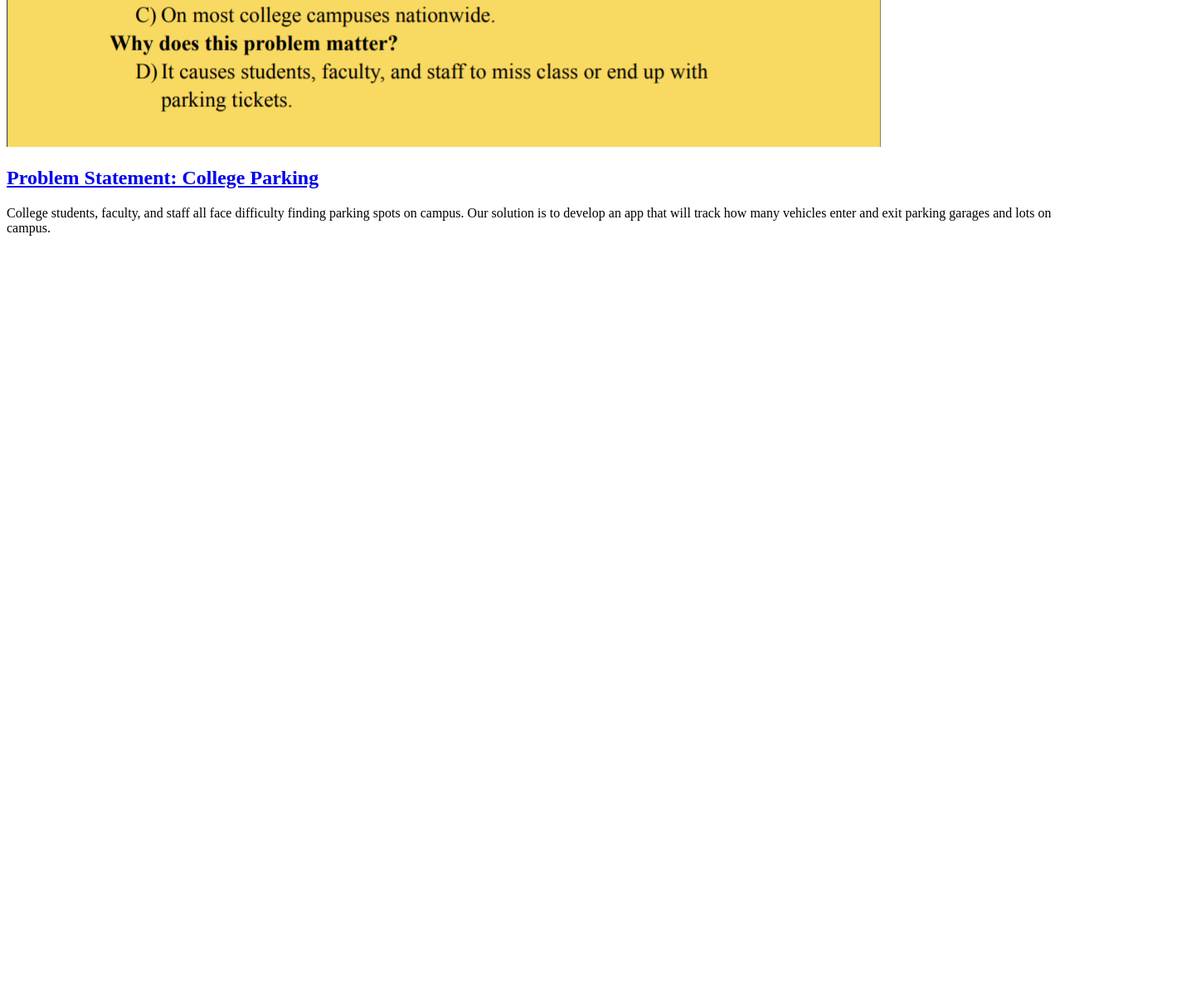
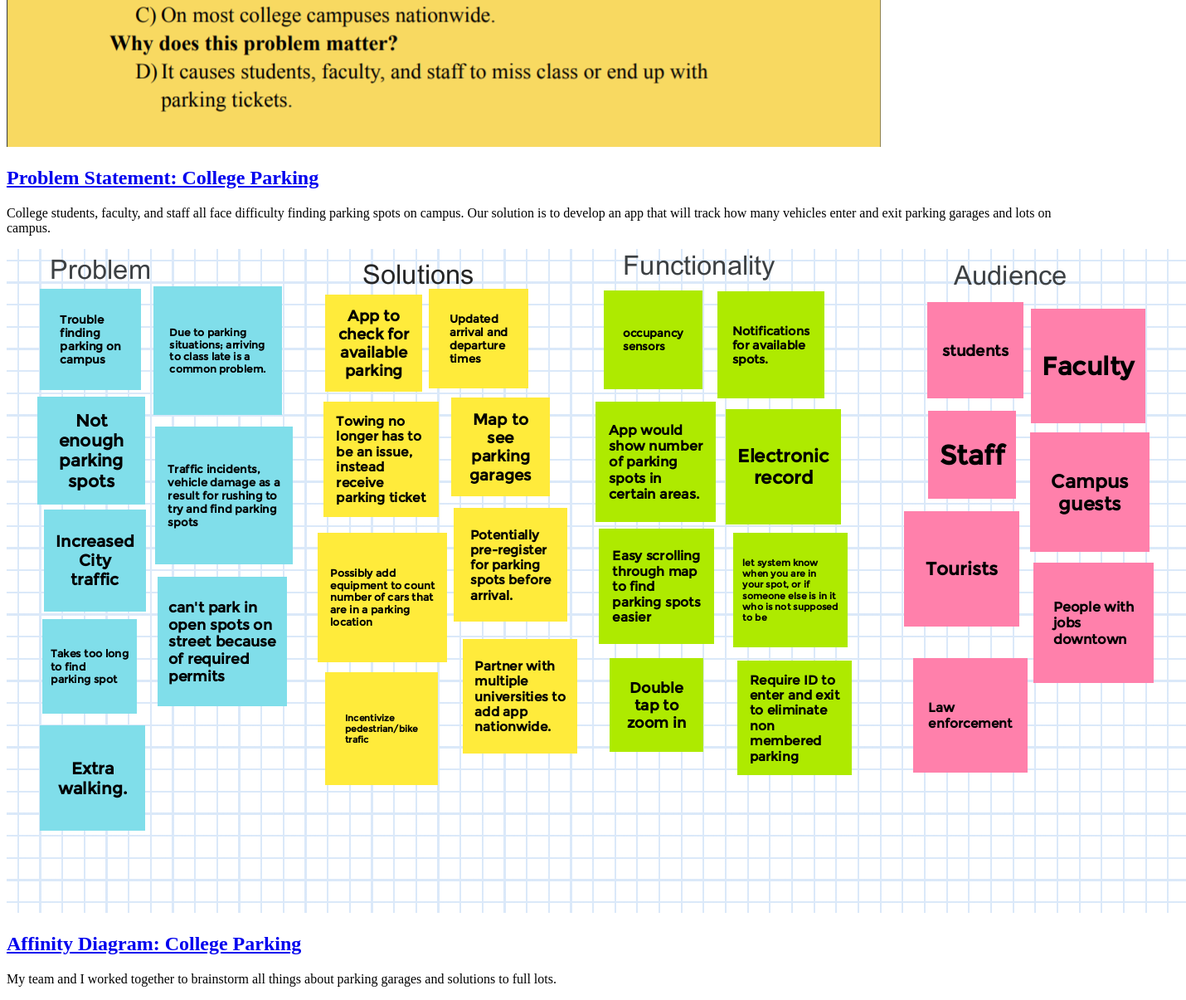
Before and after one commit to deepp07/deepp07.github.io, a plain HTML site: page index.html in a window 1280 px wide. Shown: the part 758-1963 px from the top of the page at 83% size, 1430 px wide, since content can reach past the window. Before the commit the page ends 1058 px from the top, so only its background shows below. Drawn offline with Linux system fonts and the light colour scheme.

Commit message:
Add files via upload

```diff
--- a/index.html
+++ b/index.html
@@ -6,6 +6,7 @@
         <body>
             <hl>Deep Patel's CSCE190 Site</hl>
 
+            <!-- Problem Statement Assignment-->
             <section class="assignment">
                 <a href="files/Team Problem Statement.pdf"><img src="images/github_screenshot.png"></a>
                 <section class="ass-details">
@@ -13,5 +14,14 @@
                     <p>College students, faculty, and staff all face difficulty finding parking spots on campus. Our solution is to develop an app that will track how many vehicles enter and exit parking garages and lots on campus.</p>
             </section>
         </section>
+
+            <!--Affinity Diagram Assignment-->
+            <section class="assignment">
+                <a href="files/Parking Spot Jamboard.pdf"><img src="images/Parking Spot Jamboard 1.png"></a>
+                <section class="ass-details">
+                    <a href="files/Parking Spot Jamboard.pdf"><h2>Affinity Diagram: College Parking</h2></a>
+                    <p>My team and I worked together to brainstorm all things about parking garages and solutions to full lots.</p>
+            </section>
+        </section>
     </body>
 </html>
```
Also changed, not shown: images/Parking Spot Jamboard 1.png (added), 1 other file.
